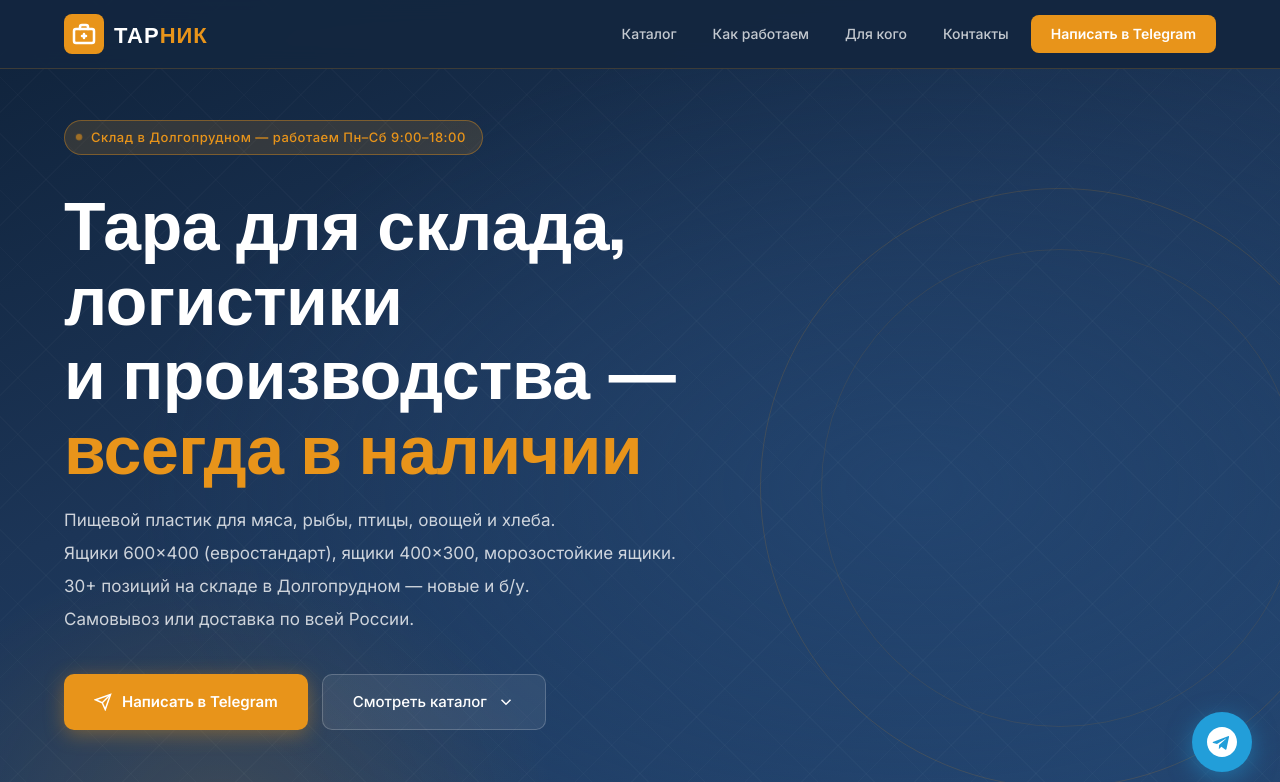
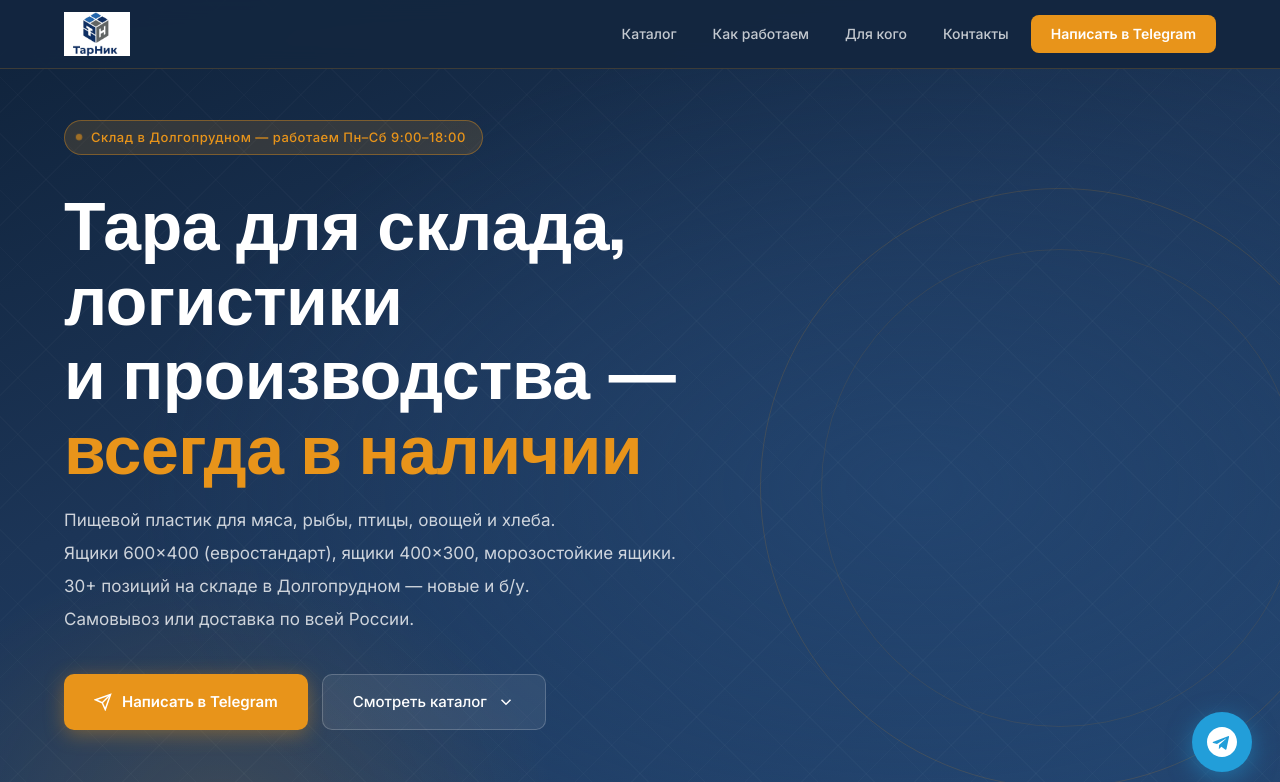
Before and after one commit to AndrewGorTarNik/tarnik-site, a plain HTML site: page index.html in a window 1280 px wide. Shown: the top 782 px of the page. Drawn offline with nearby package versions, Linux system fonts and the light colour scheme.

Commit message:
Add real logo: replace SVG placeholder with images/logo.png

```diff
--- a/index.html
+++ b/index.html
@@ -71,21 +71,11 @@
       gap: 10px;
       flex-shrink: 0;
     }
-    .logo-mark {
-      width: 40px; height: 40px;
-      background: var(--amber);
-      border-radius: 8px;
-      display: flex; align-items: center; justify-content: center;
-    }
-    .logo-mark svg { width: 24px; height: 24px; }
-    .logo-text {
-      font-family: 'Oswald', sans-serif;
-      font-size: 22px;
-      font-weight: 700;
-      color: #fff;
-      letter-spacing: 1px;
-    }
-    .logo-text span { color: var(--amber); }
+    .logo-img {
+      height: 44px;
+      width: auto;
+      display: block;
+    }
     .nav {
       display: flex;
       align-items: center;
@@ -931,15 +921,7 @@
 <header class="header" id="header">
   <div class="header-inner">
     <a href="#" class="logo">
-      <div class="logo-mark">
-        <svg viewBox="0 0 24 24" fill="none" stroke="#fff" stroke-width="2.5" stroke-linecap="round" stroke-linejoin="round">
-          <rect x="2" y="7" width="20" height="14" rx="2"/>
-          <path d="M16 7V5a2 2 0 0 0-2-2h-4a2 2 0 0 0-2 2v2"/>
-          <line x1="12" y1="12" x2="12" y2="16"/>
-          <line x1="10" y1="14" x2="14" y2="14"/>
-        </svg>
-      </div>
-      <span class="logo-text">ТАР<span>НИК</span></span>
+      <img src="images/logo.png" alt="ТарНик — пластиковые ящики оптом" class="logo-img">
     </a>
     <nav class="nav" id="nav">
       <a href="#catalog">Каталог</a>
```
Also changed, not shown: images/logo.png (added).
